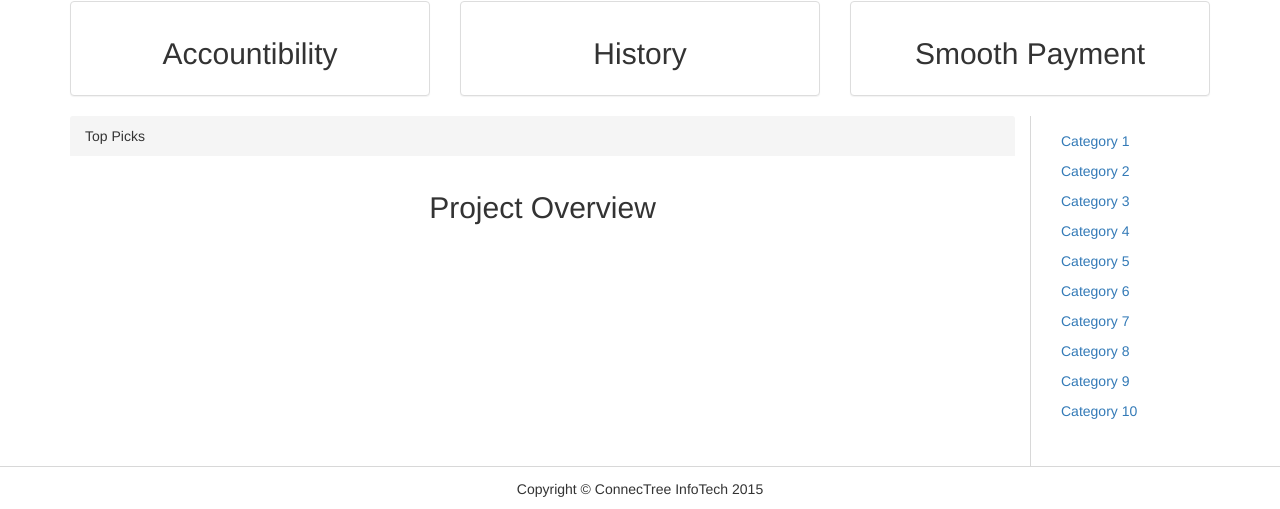
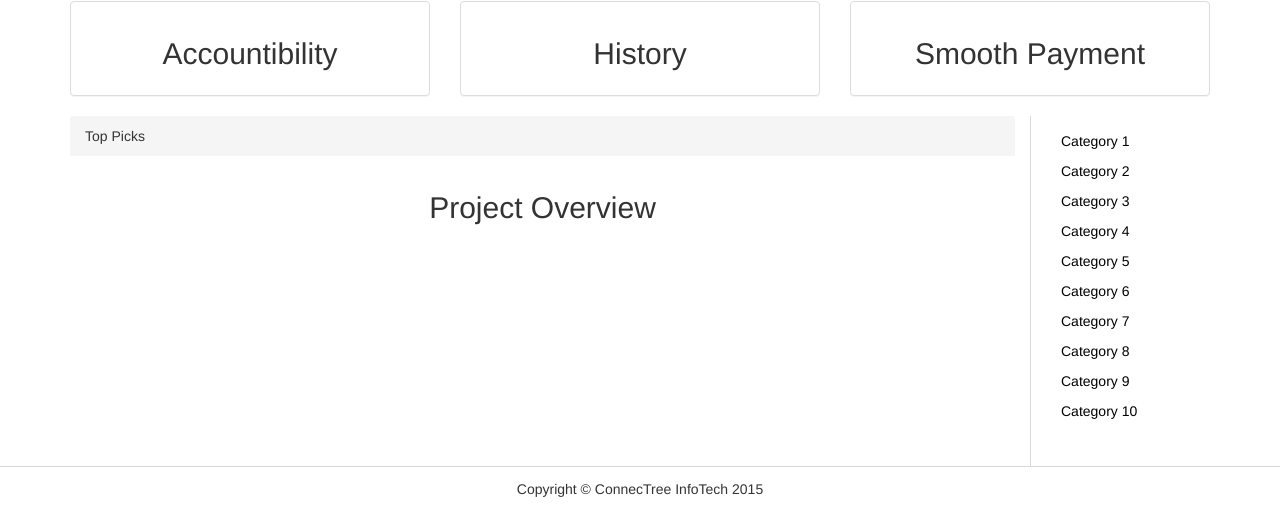
Before and after one commit to connectreeinfotech/LetsSankalp, a Django app: page / in a window 1280 px wide. Shown: the part 623-1132 px from the top of the page. Run offline with Django 3.2, Linux system fonts and the light colour scheme; some libraries are stand-ins or nearby versions.

Commit message:
Minor Changes

```diff
--- a/static/css/base.css
+++ b/static/css/base.css
@@ -41,3 +41,7 @@ footer > div > p
 	border-width: 1px;
 	border-color:#D8D8D8;
 }
+#category a
+{
+	color: #000
+}
--- a/templates/index.html
+++ b/templates/index.html
@@ -68,6 +68,7 @@
 
 	<div class="container">
 		<div class="row">
+			<section>
 				<div class="col-md-10">
 					<div class="panel panel-default border-less">
 						<div class="panel-heading border-less">Top Picks</div>
@@ -76,6 +77,7 @@
 					   </div>
 					</div>
 				</div>
+			</section>
 			<div id="category" class="col-md-2">
 				<div class="panel panel-default border-less">
 				   	<div class="panel-body border-less">
```
Lines whose indentation alone changed are shown as unchanged.
